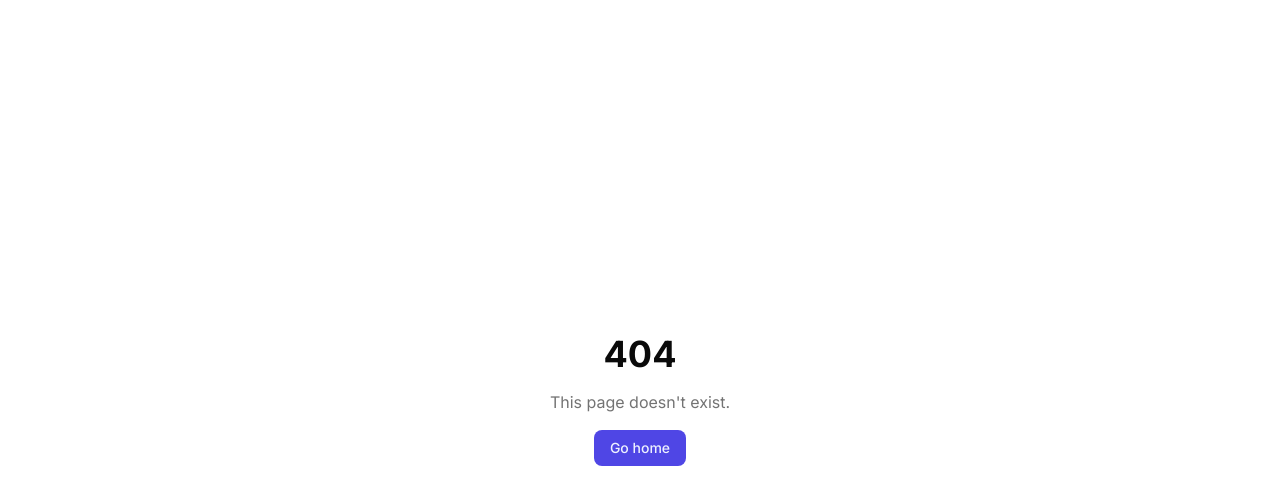
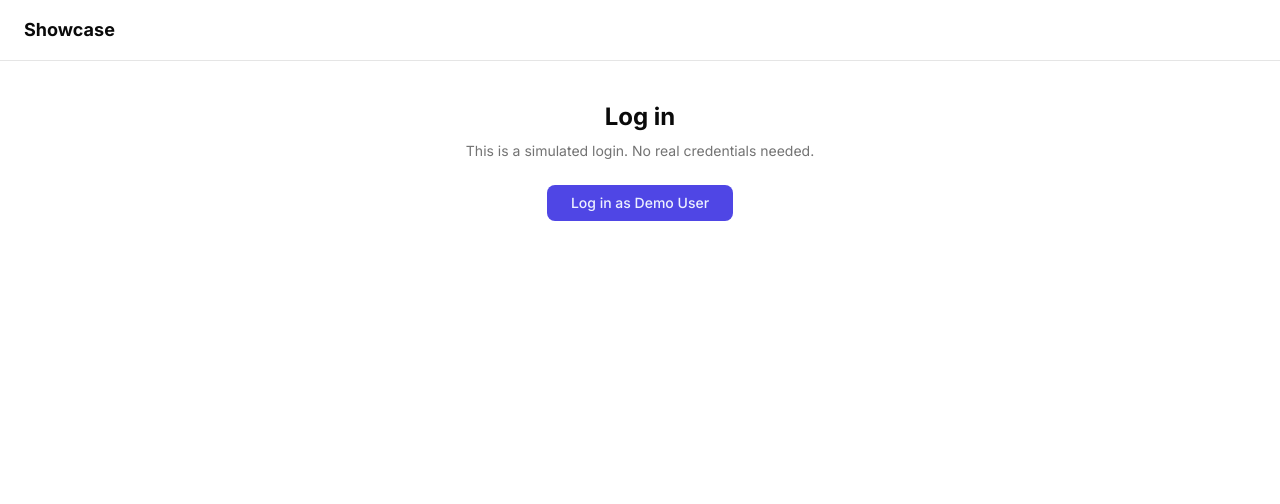
Before and after one commit to wdchenxyz/showcase, a Next.js app: page /login in a window 1280 px wide. Before the commit this address had no page. Shown: the top 504 px of the page. Built offline with nearby package versions, Linux system fonts and the light colour scheme; no server answers.

Commit message:
feat: login for proxy

```diff
--- /dev/null
+++ b/app/(dashboard)/LogoutButton.tsx
@@ -0,0 +1,14 @@
+"use client";
+
+import { logout } from "@/app/(marketing)/login/actions";
+
+export function LogoutButton() {
+  return (
+    <button
+      onClick={() => logout()}
+      className="block w-full rounded-md px-3 py-2 text-left text-sm text-muted-foreground hover:bg-accent hover:text-foreground transition-colors"
+    >
+      Log out
+    </button>
+  );
+}
--- a/app/(dashboard)/layout.tsx
+++ b/app/(dashboard)/layout.tsx
@@ -1,4 +1,5 @@
 import Link from "next/link";
+import { LogoutButton } from "./LogoutButton";
 
 export default function DashboardLayout({
   children,
@@ -9,7 +10,7 @@ export default function DashboardLayout({
 }) {
   return (
     <div className="flex min-h-screen">
-      <aside className="w-56 shrink-0 border-r border-border bg-card p-4">
+      <aside className="flex w-56 shrink-0 flex-col border-r border-border bg-card p-4">
         <Link href="/" className="mb-6 block text-lg font-bold">
           Showcase
         </Link>
@@ -33,6 +34,9 @@ export default function DashboardLayout({
             User Directory
           </Link>
         </nav>
+        <div className="mt-auto border-t border-border pt-3">
+          <LogoutButton />
+        </div>
       </aside>
       <div className="flex-1">{children}</div>
       {modal}
--- /dev/null
+++ b/app/(marketing)/login/LoginButton.tsx
@@ -0,0 +1,14 @@
+"use client";
+
+import { login } from "./actions";
+
+export function LoginButton({ redirectTo }: { redirectTo: string }) {
+  return (
+    <button
+      onClick={() => login(redirectTo)}
+      className="rounded-md bg-primary px-6 py-2 text-sm font-medium text-primary-foreground hover:bg-primary/90 transition-colors"
+    >
+      Log in as Demo User
+    </button>
+  );
+}
--- /dev/null
+++ b/app/(marketing)/login/actions.ts
@@ -0,0 +1,18 @@
+"use server";
+
+import { cookies } from "next/headers";
+import { redirect } from "next/navigation";
+
+export async function login(redirectTo: string) {
+  (await cookies()).set("session", "demo-user", {
+    httpOnly: true,
+    path: "/",
+    maxAge: 60 * 60, // 1 hour
+  });
+  redirect(redirectTo);
+}
+
+export async function logout() {
+  (await cookies()).delete("session");
+  redirect("/");
+}
--- /dev/null
+++ b/app/(marketing)/login/page.tsx
@@ -0,0 +1,30 @@
+import { redirect } from "next/navigation";
+import { cookies } from "next/headers";
+import { LoginButton } from "./LoginButton";
+
+export const metadata = { title: "Log in — Showcase" };
+
+export default async function LoginPage({
+  searchParams,
+}: {
+  searchParams: Promise<{ from?: string }>;
+}) {
+  const { from } = await searchParams;
+  const session = (await cookies()).get("session")?.value;
+
+  // Already logged in — send them where they wanted to go
+  if (session) redirect(from ?? "/dashboard");
+
+  return (
+    <div className="mx-auto max-w-sm space-y-6 text-center">
+      <div className="space-y-2">
+        <h1 className="text-2xl font-bold">Log in</h1>
+        <p className="text-sm text-muted-foreground">
+          This is a simulated login. No real credentials needed.
+        </p>
+      </div>
+
+      <LoginButton redirectTo={from ?? "/dashboard"} />
+    </div>
+  );
+}
--- a/components/component-example.tsx
+++ b/components/component-example.tsx
@@ -171,7 +171,7 @@ function ChartExample() {
           </div>
         </CardHeader>
         <CardContent className="pt-2">
-          <ChartContainer config={chartConfig} className="h-64 w-full">
+          <ChartContainer id="demo-revenue" config={chartConfig} className="h-64 w-full">
             <AreaChart
               accessibilityLayer
               data={chartData}
--- a/proxy.ts
+++ b/proxy.ts
@@ -2,9 +2,24 @@ import { NextRequest, NextResponse } from "next/server";
 
 export function proxy(request: NextRequest) {
   const { method, nextUrl } = request;
-  console.log(`[proxy] ${method} ${nextUrl.pathname}`);
+  const requestId = crypto.randomUUID();
 
-  return NextResponse.next();
+  console.log(`[proxy] ${method} ${nextUrl.pathname} (${requestId})`);
+
+  // Auth gate: protect /dashboard routes
+  const isProtected = nextUrl.pathname.startsWith("/dashboard");
+  const session = request.cookies.get("session")?.value;
+
+  if (isProtected && !session) {
+    const loginUrl = new URL("/login", request.url);
+    loginUrl.searchParams.set("from", nextUrl.pathname);
+    return NextResponse.redirect(loginUrl);
+  }
+
+  // Stamp request ID header for downstream tracing
+  const response = NextResponse.next();
+  response.headers.set("x-request-id", requestId);
+  return response;
 }
 
 export const config = {
```
